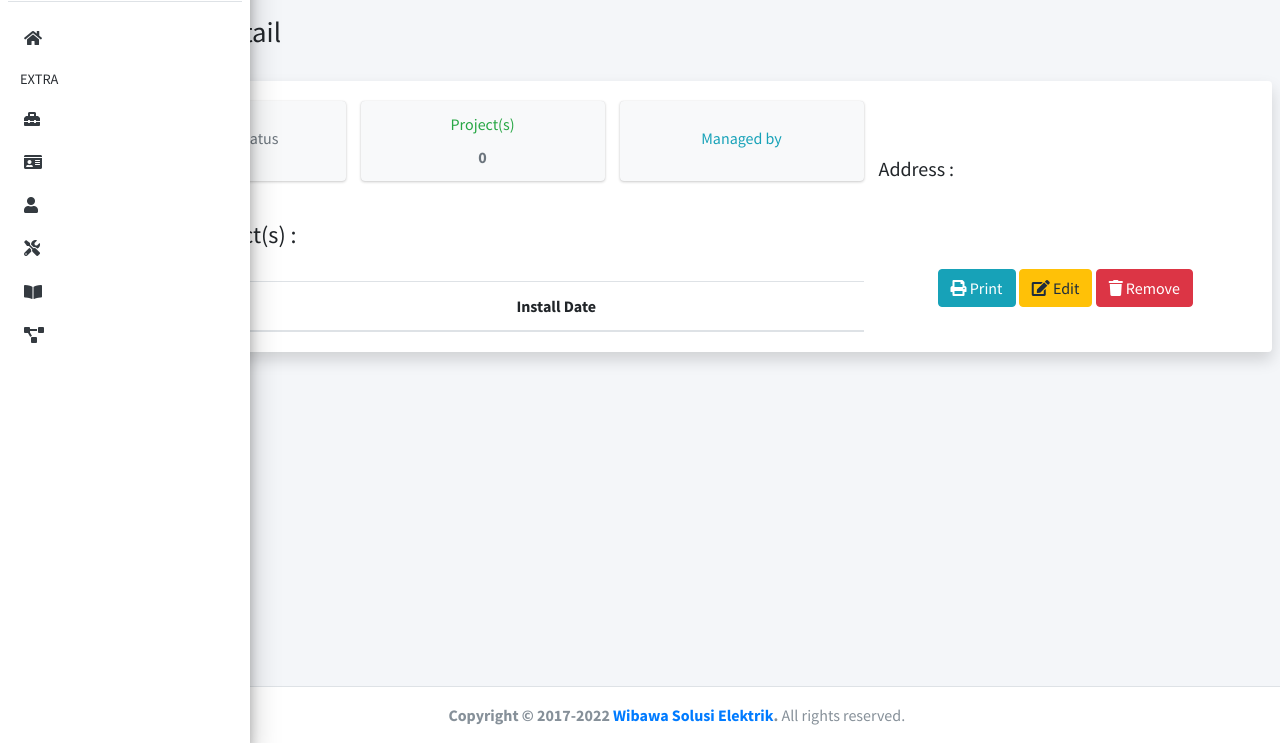
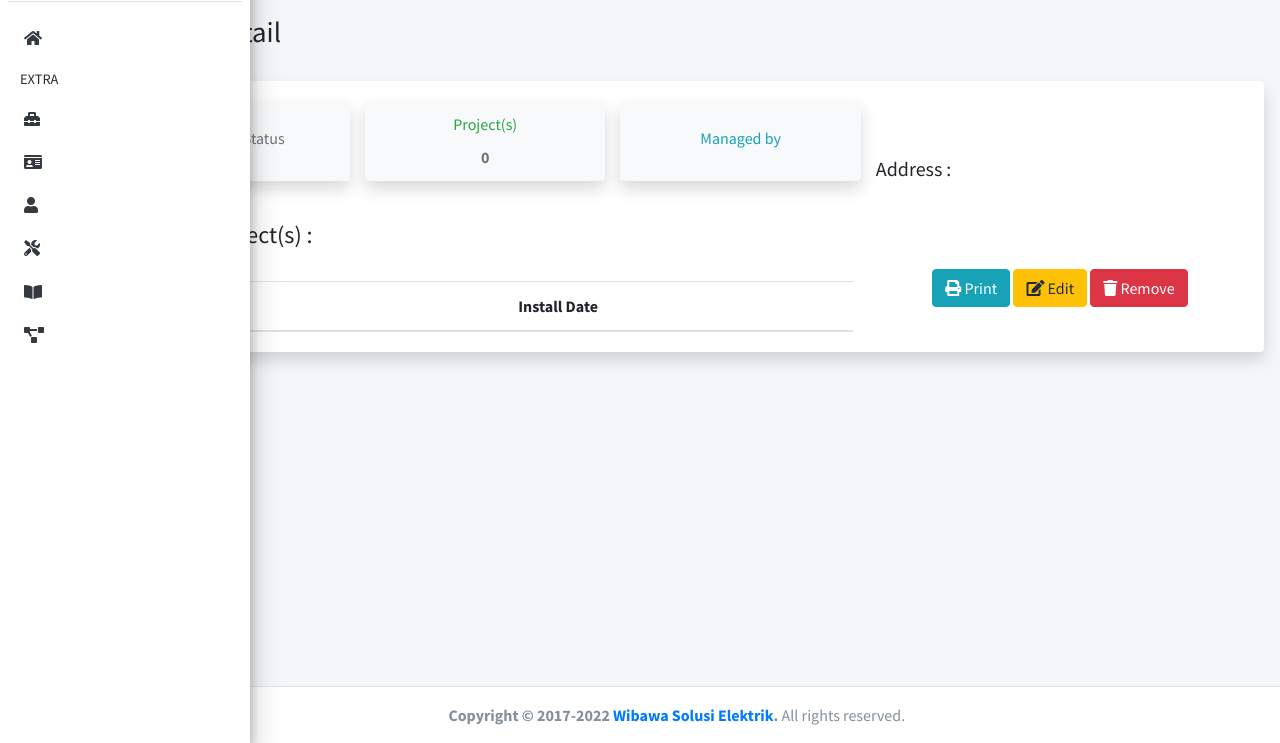
Before and after one commit to hanafiprasyah/wise_cs, a PHP site: page /pages/screen/client_detail.php?id=1 in a window 1280 px wide. Shown: the part 57-800 px from the top of the page. Run offline with PHP 8.4, Linux system fonts and the light colour scheme; the visitor is signed in with stand-in values (Sample User, id 1); data that the repository does not hold is empty; some libraries are stand-ins or nearby versions.

Commit message:
Sedikit menyesuaikan tampilan UI

```diff
--- a/pages/content/addclient_content.php
+++ b/pages/content/addclient_content.php
@@ -19,7 +19,7 @@
     <!-- Main content -->
     <section class="content">
         <div class="container-fluid">
-            <div class="row">
+            <div class="row px-2">
                 <div class="col-md-12 mb-5">
                     <div class="card shadow rounded">
                         <div class="card-body">
--- a/pages/content/clientDetail_content.php
+++ b/pages/content/clientDetail_content.php
@@ -30,7 +30,7 @@
     ?>
     <!-- Main content -->
     <section class="content">
-        <div class="row">
+        <div class="row px-2">
             <div class="col-md-12">
                 <!-- Default box -->
                 <div class="card shadow rounded" id="printableArea">
@@ -39,7 +39,7 @@
                             <div class="col-12 col-md-12 col-lg-8 order-2 order-md-1">
                                 <div class="row">
                                     <div class="col-12 col-sm-4">
-                                        <div class="info-box bg-light">
+                                        <div class="info-box bg-light shadow rounded">
                                             <div class="info-box-content">
                                                 <span class="info-box-text text-center text-muted">Customer Status</span>
                                                 <span class="info-box-number text-center text-muted mb-0"><i><?php echo $rowDataClient['status_customer']; ?></i></span>
@@ -47,7 +47,7 @@
                                         </div>
                                     </div>
                                     <div class="col-12 col-sm-4">
-                                        <div class="info-box bg-light">
+                                        <div class="info-box bg-light shadow rounded">
                                             <div class="info-box-content">
                                                 <span class="info-box-text text-center text-success">Project(s)</span>
                                                 <span class="info-box-number text-center text-muted mb-0"><?php echo $rowTotPro['total_project']; ?></span>
@@ -55,7 +55,7 @@
                                         </div>
                                     </div>
                                     <div class="col-12 col-sm-4">
-                                        <div class="info-box bg-light">
+                                        <div class="info-box bg-light shadow rounded">
                                             <div class="info-box-content">
                                                 <span class="info-box-text text-center text-info">Managed by</span>
                                                 <span class="info-box-number text-center text-muted mb-0"><?php echo $rowDataClient['jenis_customer'] ?></span>
@@ -63,7 +63,7 @@
                                         </div>
                                     </div>
                                 </div>
-                                <div class="row">
+                                <div class="row px-2">
                                     <div class="col-12">
                                         <br>
                                         <h4>Relation Project(s) :</h4>
@@ -80,11 +80,11 @@
                                                     <tbody>
                                                         <?php
                                                         $sql = "SELECT
-                                                A.tgl_pemasangan, B.tipe_produk
-                                                FROM project A
-                                                INNER JOIN product B
-                                                USING (id_product)
-                                                WHERE id_client = '" . $id_url . "';";
+                                                                A.tgl_pemasangan, B.tipe_produk
+                                                                FROM project A
+                                                                INNER JOIN product B
+                                                                USING (id_product)
+                                                                WHERE id_client = '" . $id_url . "';";
                                                         $connectRelProject = mysqli_query($conn, $sql);
                                                         if ($connectRelProject) {
                                                             while ($rowRelPro = $connectRelProject->fetch_assoc()) {
--- a/pages/content/clientEdit_content.php
+++ b/pages/content/clientEdit_content.php
@@ -19,7 +19,7 @@
     <!-- Main content -->
     <section class="content">
         <div class="container-fluid">
-            <div class="row">
+            <div class="row px-2">
                 <div class="col-md-12 mb-4">
                     <div class="card shadow rounded">
                         <div class="card-body">
@@ -35,7 +35,7 @@
                                                 <input type="text" class="form-control" id="id_client" name="id_client" placeholder="ID?" value="<?php echo $rowDataClient['id_client']; ?>" required>
                                             </div>
                                             <div class="col-sm-4">
-                                                <span class="info-box-text text-center align-middle text-danger">Warning! Please do not change this customer ID as much as possible!</span>
+                                                <span class="info-box-text text-center align-middle text-danger">Warning! <b>DO NOT CHANGE</b> this customer ID as much as possible!</span>
                                             </div>
                                         </div>
                                         <div class="form-group row">
--- a/pages/content/client_content.php
+++ b/pages/content/client_content.php
@@ -18,7 +18,7 @@
     <!-- Main content -->
     <section class="content">
         <div class="container-fluid">
-            <div class="row">
+            <div class="row px-2">
                 <div class="col-md-12 mb-4">
                     <div class="card shadow rounded">
                         <div class="card-header border-transparent">
```
